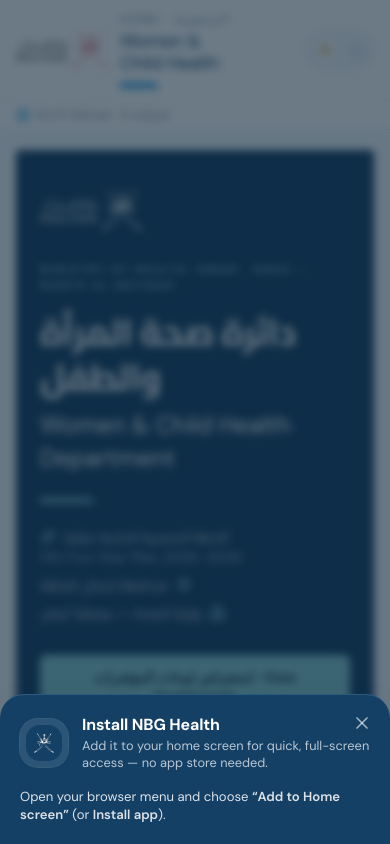
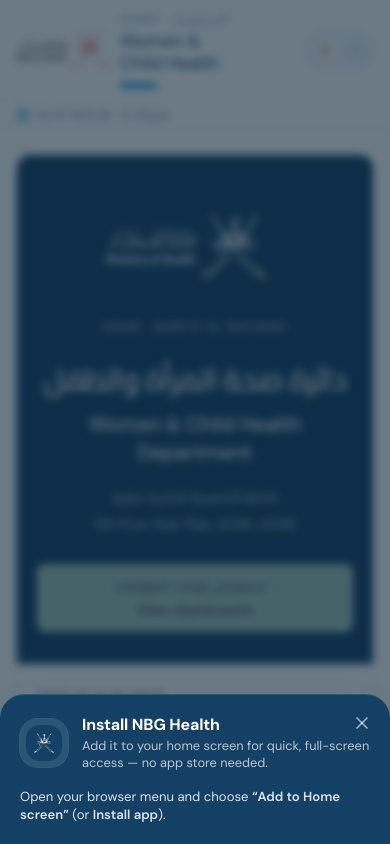
Before and after one commit to ARahim900/NBG, a React (Vite) app: page / in a window 390 px wide. Shown: the top 844 px of the page. Built offline with nearby package versions, Linux system fonts and the light colour scheme.

Commit message:
feat(ui): refine dashboard layouts and mobile navigation

```diff
--- a/src/components/BottomNav.tsx
+++ b/src/components/BottomNav.tsx
@@ -1,5 +1,5 @@
-import { useState } from 'react'
-import { Baby, Heart, Map as MapIcon, type LucideIcon } from 'lucide-react'
+import { useEffect, useRef, useState } from 'react'
+import { Baby, Heart, Map as MapIcon, X, type LucideIcon } from 'lucide-react'
 import {
   NAV,
   NAV_GROUPS,
@@ -30,6 +30,32 @@
  */
 export default function BottomNav({ active, onSelect }: BottomNavProps) {
   const [sheet, setSheet] = useState<Exclude<NavGroup, 'general'> | null>(null)
+  const dialogRef = useRef<HTMLDialogElement>(null)
+
+  useEffect(() => {
+    if (!sheet) return
+    const dialog = dialogRef.current
+    if (!dialog) return
+    const trigger = document.activeElement instanceof HTMLElement ? document.activeElement : null
+    const previousOverflow = document.body.style.overflow
+    dialog.showModal()
+    document.body.style.overflow = 'hidden'
+    const desktop = window.matchMedia('(min-width: 1024px)')
+    const closeOnDesktop = () => {
+      if (desktop.matches) setSheet(null)
+    }
+    const closeOnNavigation = () => setSheet(null)
+    desktop.addEventListener('change', closeOnDesktop)
+    window.addEventListener('hashchange', closeOnNavigation)
+    return () => {
+      dialog.close()
+      document.body.style.overflow = previousOverflow
+      desktop.removeEventListener('change', closeOnDesktop)
+      window.removeEventListener('hashchange', closeOnNavigation)
+      trigger?.focus()
+    }
+  }, [sheet])
+
   const general = NAV.filter((i) => i.group === 'general')
   const activeGroup = NAV.find((i) => i.id === active)?.group
   // Position of the highlighted tab, for the sliding indicator.
@@ -46,60 +72,55 @@
   }
 
   const tabClass = (on: boolean) =>
-    `flex flex-1 flex-col items-center justify-center gap-1 py-2 text-[0.62rem] font-semibold transition-colors duration-200 ${
+    `flex min-h-14 flex-1 flex-col items-center justify-center gap-1 py-2 text-[0.62rem] font-semibold transition-colors duration-200 ${
       on ? 'text-glow' : 'text-white/70'
     }`
 
   return (
     <div className="lg:hidden">
-      {/* Section bottom-sheet */}
       {sheet && (
-        <>
-          <div
-            className="fixed inset-0 z-40 animate-fade-in bg-navy-900/50 backdrop-blur-sm"
-            onClick={() => setSheet(null)}
-            aria-hidden="true"
-          />
-          {/* Phones: a sheet across the bottom. Tablets: a compact panel above
-              the bar, so short sections do not stretch across a wide screen. */}
-          <div
-            className="fixed inset-x-0 bottom-0 z-50 animate-sheet-up rounded-t-3xl border-t border-glow/20 bg-navy px-3 pt-3 shadow-2xl dark:bg-[#0b2235] sm:mx-auto sm:w-[26rem]"
-            style={{ paddingBottom: 'calc(env(safe-area-inset-bottom) + 4.75rem)' }}
-            role="dialog"
-            aria-label={`${GROUP_SHORT[sheet]} dashboards`}
+        <dialog
+          ref={dialogRef}
+          id="dashboard-menu"
+          data-print-hide
+          aria-labelledby="dashboard-menu-title"
+          onCancel={() => setSheet(null)}
+          onClick={(event) => {
+            if (event.target !== event.currentTarget) return
+            const bounds = event.currentTarget.getBoundingClientRect()
+            if (event.clientX < bounds.left || event.clientX > bounds.right ||
+                event.clientY < bounds.top || event.clientY > bounds.bottom) setSheet(null)
+          }}
+          className="fixed inset-x-0 bottom-0 top-auto m-0 max-h-[85dvh] w-full max-w-none overflow-y-auto rounded-t-2xl border border-line/20 bg-surface p-4 text-ink shadow-xl backdrop:bg-black/40 sm:mx-auto sm:max-w-md"
+          style={{ paddingBottom: 'calc(env(safe-area-inset-bottom) + 1rem)' }}
         >
-            <div className="mx-auto mb-3 h-1 w-10 rounded-full bg-white/20" />
-            <p className="px-2 pb-2 text-sm font-semibold text-white">
+          <div className="mb-4 flex items-center justify-between gap-4">
+            <div>
+              <h2 id="dashboard-menu-title" className="text-lg font-semibold text-heading">
                 {NAV_GROUPS.find((g) => g.id === sheet)?.label}
-            </p>
-            {/* Even counts sit two per row; an odd count uses one column so no
-                row is left half-empty. */}
-            <div
-              className={`grid max-h-[50vh] gap-1.5 overflow-y-auto pb-1 ${
-                sheetItems.length % 2 === 0 ? 'grid-cols-2' : 'grid-cols-1'
-              }`}
-            >
+              </h2>
+              <p className="mt-1 text-sm text-ink/80">Choose a dashboard</p>
+            </div>
+            <button type="button" autoFocus onClick={() => setSheet(null)} aria-label="Close dashboard menu"
+              className="flex min-h-11 min-w-11 items-center justify-center rounded-lg border border-line/20 hover:bg-mist">
+              <X className="h-5 w-5" aria-hidden="true" />
+            </button>
+          </div>
+          <div className="grid gap-2">
             {sheetItems.map((item) => {
               const isActive = item.id === active
               return (
-                  <button
-                    key={item.id}
-                    onClick={() => go(item.id)}
+                <button key={item.id} type="button" onClick={() => go(item.id)}
                   aria-current={isActive ? 'page' : undefined}
-                    className={`flex items-center gap-2 rounded-xl px-3 py-2.5 text-left text-sm font-medium transition-colors ${
-                      isActive
-                        ? 'bg-white/15 text-white'
-                        : 'text-white/75 hover:bg-white/10 hover:text-white'
-                    }`}
-                  >
-                    <item.icon className="h-[1.1rem] w-[1.1rem] shrink-0" />
-                    <span className="truncate">{item.name}</span>
+                  className={`flex min-h-12 items-center gap-3 rounded-lg border px-4 py-3 text-left text-sm font-medium transition-colors ${isActive ? 'border-line/30 bg-mist text-heading' : 'border-line/10 text-ink hover:bg-mist'}`}>
+                  <item.icon className="h-5 w-5 shrink-0" aria-hidden="true" />
+                  <span className="flex-1">{item.name}</span>
+                  {isActive && <span className="text-xs">Current</span>}
                 </button>
               )
             })}
           </div>
-          </div>
-        </>
+        </dialog>
       )}
 
       {/* Fixed bottom bar */}
@@ -140,6 +161,8 @@
               key={g.id}
               onClick={() => setSheet((s) => (s === g.id ? null : g.id))}
               aria-expanded={sheet === g.id}
+              aria-haspopup="dialog"
+              aria-controls={sheet === g.id ? 'dashboard-menu' : undefined}
               className={tabClass(on)}
             >
               <Icon className="h-5 w-5" />
--- a/src/components/Header.tsx
+++ b/src/components/Header.tsx
@@ -87,7 +87,8 @@
             <span className="accent-tab mt-2 bg-azure" aria-hidden="true" />
           </div>
 
-          {/* Year colour key — a plain legend, not a control. */}
+          {/* Population charts use nationality and sex legends within each chart. */}
+          {active !== 'pop' && (
             <div
               className="hidden cursor-default select-none items-center gap-3 md:flex"
               role="note"
@@ -106,6 +107,7 @@
                 </span>
               ))}
             </div>
+          )}
 
           <button
             type="button"
--- a/src/components/charts/Charts.tsx
+++ b/src/components/charts/Charts.tsx
@@ -503,7 +503,7 @@
                 name={sdef.name}
                 fill={paint(sdef.color)}
                 stackId={stacked ? 'a' : undefined}
-                radius={stacked ? [0, 0, 0, 0] : vertical ? [0, 6, 6, 0] : [6, 6, 0, 0]}
+                radius={0}
                 maxBarSize={vertical ? 22 : 46}
               >
                 {showValues && (
--- a/src/index.css
+++ b/src/index.css
@@ -7,7 +7,7 @@
         hairlines, navy titles, slate body text. Flat colours only. ── */
   :root {
     color-scheme: light;
-    --canvas: 244 248 252; /* #f4f8fc page background */
+    --canvas: 255 255 255; /* #ffffff page background */
     --surface: 255 255 255; /* cards, header, footer */
     --mist: 239 246 252; /* #eff6fc template highlight box */
     --ink: 54 70 90; /* #36465a template body text */
@@ -99,8 +99,8 @@
     @apply relative;
     --cut: 14px;
     isolation: isolate;
-    filter: drop-shadow(0 1px 1px rgb(var(--shadow) / 0.05))
-      drop-shadow(0 3px 8px rgb(var(--shadow) / 0.07));
+    filter: drop-shadow(0 2px 2px rgb(var(--shadow) / 0.06))
+      drop-shadow(0 5px 12px rgb(var(--shadow) / 0.10));
     transition:
       transform 0.2s cubic-bezier(0.4, 0, 0.2, 1),
       filter 0.2s cubic-bezier(0.4, 0, 0.2, 1);
@@ -154,8 +154,8 @@
   /* Interactive lift used by KPI tiles & link cards */
   .card-lift:hover {
     transform: translateY(-1px);
-    filter: drop-shadow(0 2px 2px rgb(var(--shadow) / 0.06))
-      drop-shadow(0 6px 14px rgb(var(--shadow) / 0.1));
+    filter: drop-shadow(0 2px 3px rgb(var(--shadow) / 0.08))
+      drop-shadow(0 7px 16px rgb(var(--shadow) / 0.12));
   }
 
   .nav-link {
--- a/src/views/About.tsx
+++ b/src/views/About.tsx
@@ -1,8 +1,6 @@
 import {
-  ArrowDown,
   Award,
   Baby,
-  Building2,
   CheckCircle2,
   Compass,
   Eye,
@@ -12,7 +10,6 @@
   MapPin,
   Scale,
   ShieldCheck,
-  Sparkles,
   Star,
   Stethoscope,
   Users,
@@ -114,131 +111,65 @@
 export default function About({ onNavigate }: ViewProps) {
   return (
     <div className="space-y-12">
-      {/* ===== Hero — the MOH template cover: flat navy panel, MOH-blue
-            angled panel with the faint emblem, DM Sans title, accent tab ===== */}
       <section
-        className="relative -mt-1 overflow-hidden rounded-[4px] bg-navy text-white dark:bg-[#0b2235]"
+        aria-labelledby="home-hero-title"
+        className="overflow-hidden rounded-xl border border-line/15"
         data-reveal
       >
-        <div
-          className="pointer-events-none absolute inset-y-0 right-0 hidden w-[36%] bg-azure lg:block"
-          style={{ clipPath: 'polygon(0 0, 100% 0, 100% 100%, 20% 100%, 0 80%)' }}
-          aria-hidden="true"
-        >
+        <div className="bg-navy px-5 pb-8 pt-6 text-center text-white sm:px-10 sm:pb-10 sm:pt-8">
           <img
-            src="/moh-emblem-watermark.webp"
-            alt=""
-            className="absolute right-[6%] top-1/2 h-[82%] w-auto -translate-y-1/2 object-contain"
+            src="/moh-hero-logo.png"
+            alt="Ministry of Health, Oman"
+            width={284}
+            height={162}
+            className="mx-auto h-auto w-56 max-w-full object-contain"
           />
-        </div>
-
-        <div className="relative px-6 py-10 sm:px-10 sm:py-12 lg:max-w-[64%] lg:py-14">
-          <img
-            src="/moh-logo-white.png"
-            alt="Ministry of Health, Oman"
-            className="h-10 w-auto object-contain sm:h-11"
-            data-hero
-          />
-
-          <p
-            className="mt-8 text-[0.66rem] font-semibold uppercase tracking-[0.22em] text-glow sm:text-[0.72rem]"
-            data-hero
-          >
-            Ministry of Health, Oman · DGHS — North Al Batinah
+          <p className="mt-3 text-xs font-medium tracking-[0.12em] text-white/75">
+            DGHS · NORTH AL BATINAH
           </p>
-
           <h1
+            id="home-hero-title"
             dir="rtl"
             lang="ar"
-            className="mt-4 text-left font-ar text-4xl font-bold leading-tight sm:text-5xl"
-            data-hero
+            className="mx-auto mt-5 max-w-3xl font-ar text-3xl font-semibold leading-relaxed sm:text-4xl"
           >
             {department.nameAr}
           </h1>
-          <p className="mt-2 font-sans text-2xl font-normal leading-snug sm:text-[2.1rem]" data-hero>
+          <p className="mx-auto mt-2 max-w-2xl text-xl font-medium leading-snug sm:text-2xl">
             {department.nameEn}
           </p>
+          <div className="mx-auto mt-5 flex max-w-xl flex-col items-center gap-1 text-sm leading-relaxed text-white/75">
+            <span lang="ar" dir="rtl" className="font-ar">الخطة الخمسية الحادية عشرة</span>
+            <span>11th Five-Year Plan, 2026–2030</span>
+          </div>
+          <button
+            type="button"
+            onClick={() => onNavigate('overview')}
+            className="mx-auto mt-7 flex min-h-12 w-full max-w-sm flex-wrap items-center justify-center gap-x-2 gap-y-1 rounded-lg bg-[#A4C5BB] px-5 py-3 text-sm font-semibold text-[#4E4456] transition-opacity hover:opacity-90 focus-visible:outline-white sm:w-auto"
+          >
+            <span lang="ar" dir="rtl" className="font-ar">استعراض لوحات المؤشرات</span>
+            <span aria-hidden="true">·</span>
+            <span>View dashboards</span>
+          </button>
+        </div>
 
-          <span className="accent-tab mt-6 w-14 bg-glow" data-hero aria-hidden="true" />
-
-          <div
-            className="mt-6 flex flex-wrap items-center gap-x-6 gap-y-2 text-sm text-white/80"
-            data-hero
-          >
-            <span className="flex flex-wrap items-center gap-x-2">
-              <Sparkles className="h-4 w-4 text-glow" />
-              <span dir="rtl" lang="ar" className="whitespace-nowrap font-ar">
-                الخطة الخمسية الحادية عشرة
-              </span>
-              <span className="whitespace-nowrap text-white/60">11th Five-Year Plan, 2026–2030</span>
-            </span>
-            <span dir="rtl" className="flex items-center gap-2 font-ar">
-              <MapPin className="h-4 w-4 text-glow" />
-              {department.governorateAr}
-            </span>
-            <span dir="rtl" className="flex items-center gap-2 font-ar">
-              <Building2 className="h-4 w-4 text-glow" />
-              {department.authorityAr}
-            </span>
-          </div>
-
-          <div className="mt-8 flex flex-wrap gap-4" data-hero>
-            <button onClick={() => onNavigate('overview')} className="btn-glow">
-              استعراض لوحات المؤشرات · View Dashboards
-            </button>
-            <button onClick={() => onNavigate('asd')} className="btn-ghost">
-              المؤشرات الصحية 2023–2025
-            </button>
-          </div>
-
-          {/* Quick stats — final figures, shown as-is (never counted up) */}
-          <div
-            className="mt-12 grid max-w-2xl grid-cols-2 gap-x-8 gap-y-6 sm:grid-cols-4"
-            data-hero
-          >
+        <div className="bg-surface px-5 py-6 sm:px-8">
+          <p className="mb-5 text-xs font-semibold uppercase tracking-[0.1em] text-ink/75">2025 at a glance</p>
+          <dl className="grid grid-cols-2 gap-x-5 gap-y-6 lg:grid-cols-4">
             {[
               { v: int(demographics.population2025), en: 'Population 2025', ar: 'إجمالي السكان' },
               { v: int(demographics.under18Omani), en: 'Omanis under 18', ar: 'دون 18 عاماً' },
               { v: int(demographics.liveBirths2025), en: 'Live Births 2025', ar: 'المواليد الأحياء' },
               { v: `${demographics.birthRate2025}‰`, en: 'Crude Birth Rate', ar: 'معدل المواليد' },
-            ].map((s) => (
-              <div key={s.en}>
-                <p className="font-display text-2xl font-bold tabular-nums text-white sm:text-[1.7rem]">
-                  {s.v}
-                </p>
-                <p dir="rtl" lang="ar" className="mt-0.5 text-left font-ar text-[0.78rem] font-semibold text-white/80">
-                  {s.ar}
-                </p>
-                <p className="text-[0.66rem] font-semibold uppercase tracking-wide text-white/55">
-                  {s.en}
-                </p>
+            ].map((stat) => (
+              <div key={stat.en}>
+                <dt className="text-sm leading-5 text-ink/80">{stat.en}</dt>
+                <dd className="mt-2 text-2xl font-semibold tracking-tight tabular-nums text-heading sm:text-3xl">{stat.v}</dd>
+                <dd lang="ar" dir="rtl" className="mt-1 text-left font-ar text-sm text-ink/75">{stat.ar}</dd>
               </div>
             ))}
-          </div>
-
-          <div
-            className="mt-10 hidden items-center gap-2 text-[0.7rem] font-medium uppercase tracking-[0.2em] text-white/40 sm:flex"
-            data-hero
-          >
-            <ArrowDown className="h-3.5 w-3.5" />
-            Scroll to explore
-          </div>
+          </dl>
         </div>
-      </section>
-
-      {/* ===== Official letterhead ===== */}
-      <section className="card flex justify-center px-6 py-7">
-        <img
-          src="/moh-logo-navy.png"
-          alt="وزارة الصحة — Ministry of Health, Oman"
-          className="block max-h-32 w-auto dark:hidden"
-        />
-        <img
-          src="/moh-logo-white.png"
-          alt=""
-          aria-hidden="true"
-          className="hidden max-h-32 w-auto dark:block"
-        />
       </section>
 
       {/* ===== Vision & Mission ===== */}
--- a/tailwind.config.js
+++ b/tailwind.config.js
@@ -72,7 +72,7 @@
       },
       boxShadow: {
         // Muscat Bay two-layer shadows, tinted with this app's own shadow hue.
-        card: '0 1px 2px rgb(var(--shadow) / 0.04), 0 2px 6px rgb(var(--shadow) / 0.06)',
+        card: '0 2px 4px rgb(var(--shadow) / 0.06), 0 6px 18px rgb(var(--shadow) / 0.09)',
         'card-hover': '0 2px 4px rgb(var(--shadow) / 0.06), 0 4px 12px rgb(var(--shadow) / 0.08)',
       },
       borderRadius: {
```
Also changed, not shown: src/views/Population.tsx (+75 -78 lines), public/moh-hero-logo.png (added). Lines whose indentation alone changed are shown as unchanged.
